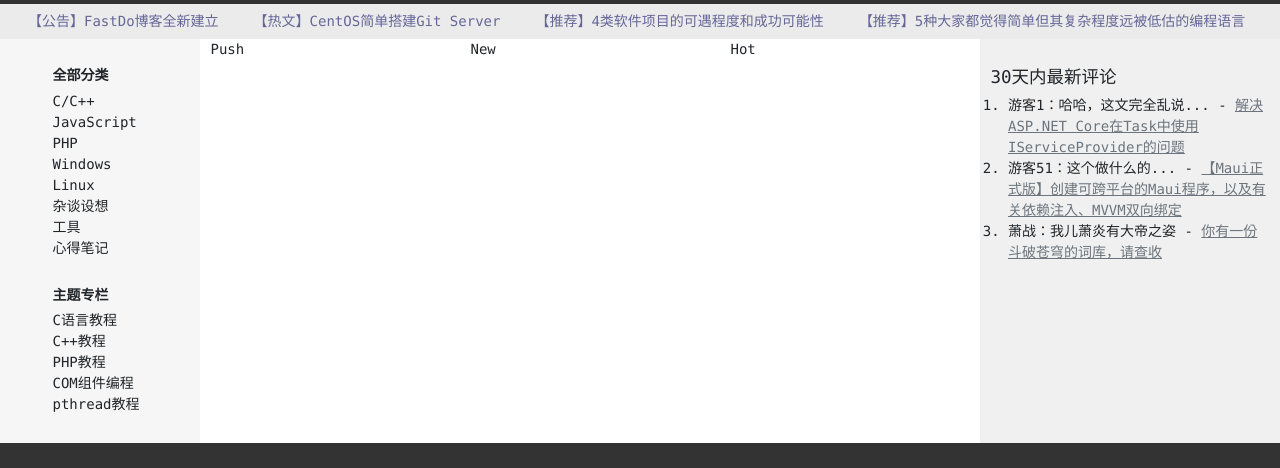
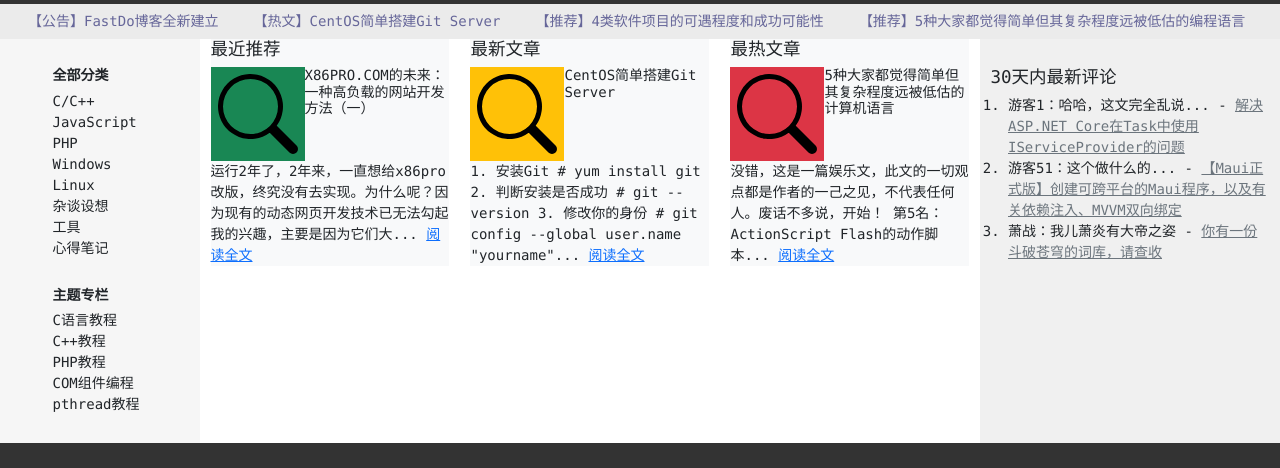
Before and after one commit to fastdo/blog, a plain HTML site: page index.html in a window 1280 px wide. Shown: the part 46-514 px from the top of the page. Drawn offline with Linux system fonts and the light colour scheme.

Commit message:
Signed-off-by: WT <zth555@qq.com>

```diff
--- a/index.html
+++ b/index.html
@@ -123,18 +123,42 @@
             </div>
             <div class="col-lg">
                 <div class="row">
-                    <div class="col">
-                        Push
+                    <div class="col-lg-4">
+                        <div class="bg-light">
+                            <h5>最近推荐</h5>
+                            <div class="d-flex">
+                                <div class="bg-success p-2"><img src="images/search.svg" class="card-img-top" style="width: 80px;" /></div>
+                                <h6 class="card-title">X86PRO.COM的未来：一种高负载的网站开发方法（一）</h6>
+
+                            </div>
+                            <p class="card-text">运行2年了，2年来，一直想给x86pro改版，终究没有去实现。为什么呢？因为现有的动态网页开发技术已无法勾起我的兴趣，主要是因为它们大... <a href="#">阅读全文</a></p>
+                        </div>
                     </div>
-                    <div class="col">
-                        New
+                    <div class="col-lg-4">
+                        <div class="bg-light">
+                            <h5>最新文章</h5>
+                            <div class="d-flex">
+                                <div class="bg-warning p-2"><img src="images/search.svg" class="card-img-top" style="width: 80px;" /></div>
+                                <h6 class="card-title">CentOS简单搭建Git Server</h6>
+
+                            </div>
+                            <p class="card-text">1. 安装Git # yum install git 2. 判断安装是否成功 # git --version 3. 修改你的身份 # git config --global user.name "yourname"... <a href="#">阅读全文</a></p>
+                        </div>
                     </div>
-                    <div class="col">
-                        Hot
+                    <div class="col-lg-4">
+                        <div class="bg-light">
+                            <h5>最热文章</h5>
+                            <div class="d-flex">
+                                <div class="bg-danger p-2"><img src="images/search.svg" class="card-img-top" style="width: 80px;" /></div>
+                                <h6 class="card-title">5种大家都觉得简单但其复杂程度远被低估的计算机语言</h6>
+
+                            </div>
+                            <p class="card-text">没错，这是一篇娱乐文，此文的一切观点都是作者的一己之见，不代表任何人。废话不多说，开始！ 第5名：ActionScript Flash的动作脚本... <a href="#">阅读全文</a></p>
+                        </div>
                     </div>
                 </div>
             </div>
-            <div class="col-auto d-none d-lg-block" style="width: 300px; background-color:#f0f0f0;">
+            <div class="col-auto d-none d-xl-block" style="width: 300px; background-color:#f0f0f0;">
                 <h5 style=" margin-top: 2rem;">30天内最新评论</h5>
                 <ol style="padding-left: 1.25rem;">
                     <li>游客1：哈哈，这文完全乱说... - <a class="link-secondary" href="#">解决ASP.NET Core在Task中使用IServiceProvider的问题</a></li>
```
